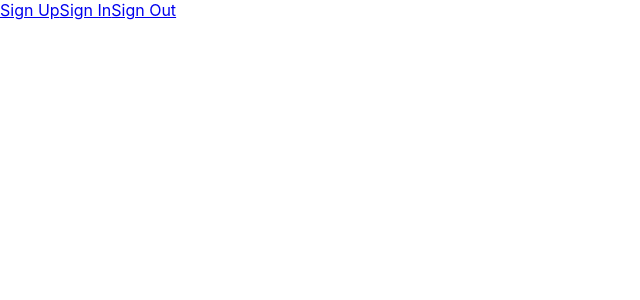
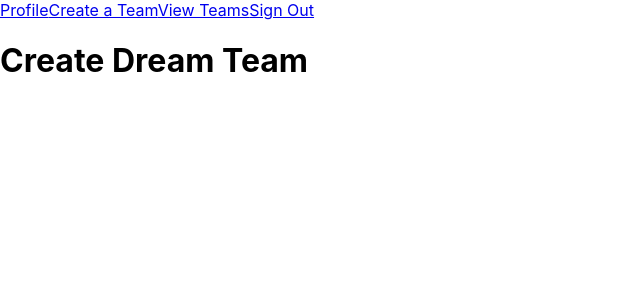
Before and after one commit to justinpjtate1/dream_team_frontend, a React (Create React App) app: page /create in a window 1280 px wide. Shown: the top 300 px of the page, without its empty margins (0-640 px from the left). Built offline with nearby package versions, Linux system fonts and the light colour scheme; sample sign-in values are in the browser's storage.

Commit message:
Added some pages

```diff
--- a/src/App.js
+++ b/src/App.js
@@ -11,6 +11,9 @@ import SignIn from './components/SignIn';
 import Profile from './components/Profile';
 import apiUrl from './apiConfig';
 import axios from 'axios';
+import LandingPage from './components/LandingPage';
+import CreateDreamTeamPage from './components/CreateDreamTeamPage';
+import ViewDreamTeamPage from './components/ViewDreamTeamPage';
 
 const App = (props) => {
   const [auth, setAuth] = useState(() => {
@@ -60,15 +63,22 @@ const App = (props) => {
   return(
     <div className='page'>
       <Router>
-        <nav>
+        {auth !== true ? (<nav>
           <Link to="/signup">Sign Up</Link>
           <Link to="/signin">Sign In</Link>
+        </nav>) : (<nav>
+          <Link to="/profile">Profile</Link>
+          <Link to="/create">Create a Team</Link>
+          <Link to="/view">View Teams</Link>
           <Link to="/" onClick={userSignedOut}>Sign Out</Link>
-        </nav>
+        </nav>)}
         <Routes>
           <Route path="/signup" element={auth !== true ? (<SignUp userSignedIn={userSignedIn} />) : (<Navigate replace to = {"/profile"} />)} />
           <Route path="/signin" element={auth !== true ? (<SignIn userSignedIn={userSignedIn} />) : (<Navigate replace to = {"/profile"} />)} />
           <Route path="/profile" element={auth === true ? (<Profile />) : (<Navigate replace to = {"/"} />)}/>
+          <Route path="/" element={auth !== true ? (<LandingPage />) : (<Navigate replace to = {"/profile"} />)} />
+          <Route path="/create" element={auth === true ? (<CreateDreamTeamPage />) : (<Navigate replace to = {"/"} />)}/>
+          <Route path="/view" element={auth === true ? (<ViewDreamTeamPage />) : (<Navigate replace to = {"/"} />)}/>
         </Routes>
       </Router>
     </div>
--- /dev/null
+++ b/src/components/CreateDreamTeamPage.js
@@ -0,0 +1,9 @@
+import React, { useState } from 'react';
+
+const CreateDreamTeamPage = (props) => {
+    return(
+        <h1>Create Dream Team</h1>
+    )
+}
+
+export default CreateDreamTeamPage
--- /dev/null
+++ b/src/components/LandingPage.js
@@ -0,0 +1,7 @@
+const LandingPage = () => {
+    return(
+        <h1>Welcome to Dream Team!</h1>
+    )
+}
+
+export default LandingPage
--- /dev/null
+++ b/src/components/ViewDreamTeamPage.js
@@ -0,0 +1,9 @@
+import React, { useState } from 'react';
+
+const ViewDreamTeamPage = (props) => {
+    return(
+        <h1>View Dream Teams</h1>
+    )
+}
+
+export default ViewDreamTeamPage
```
